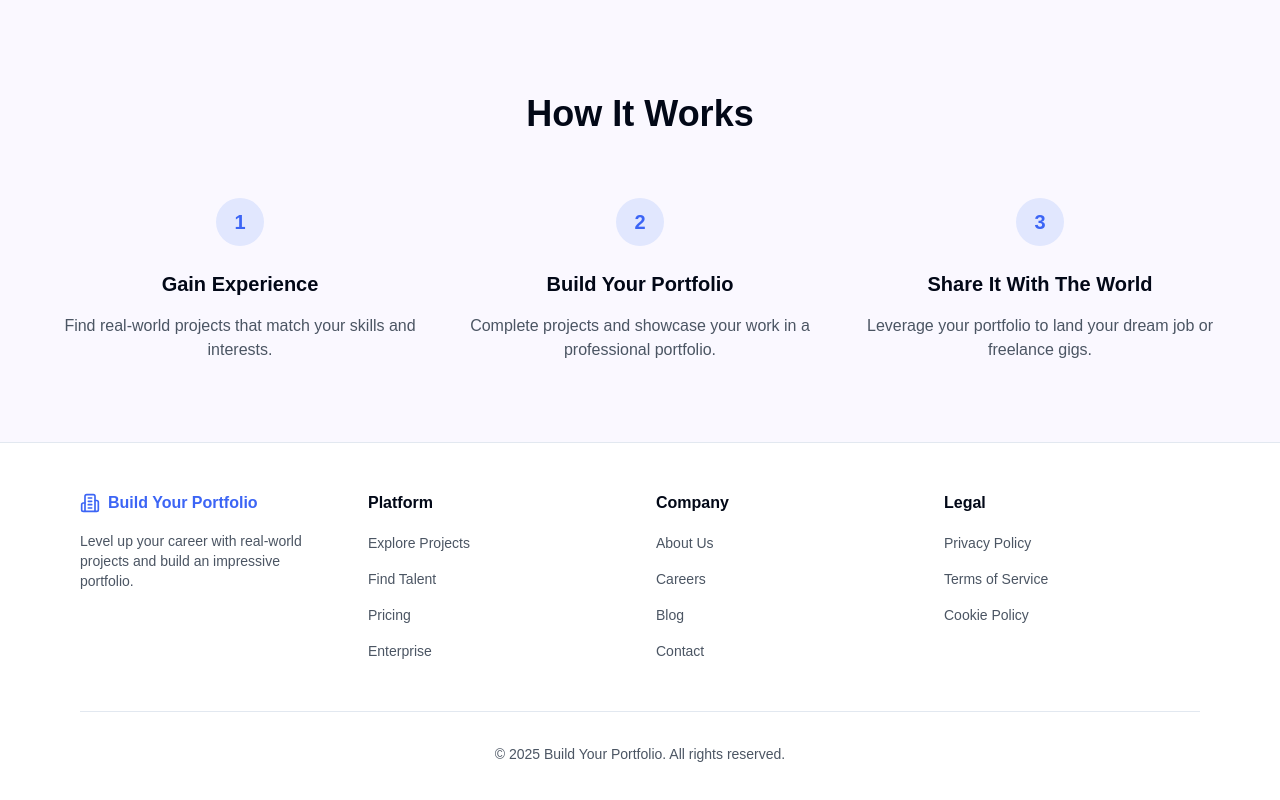
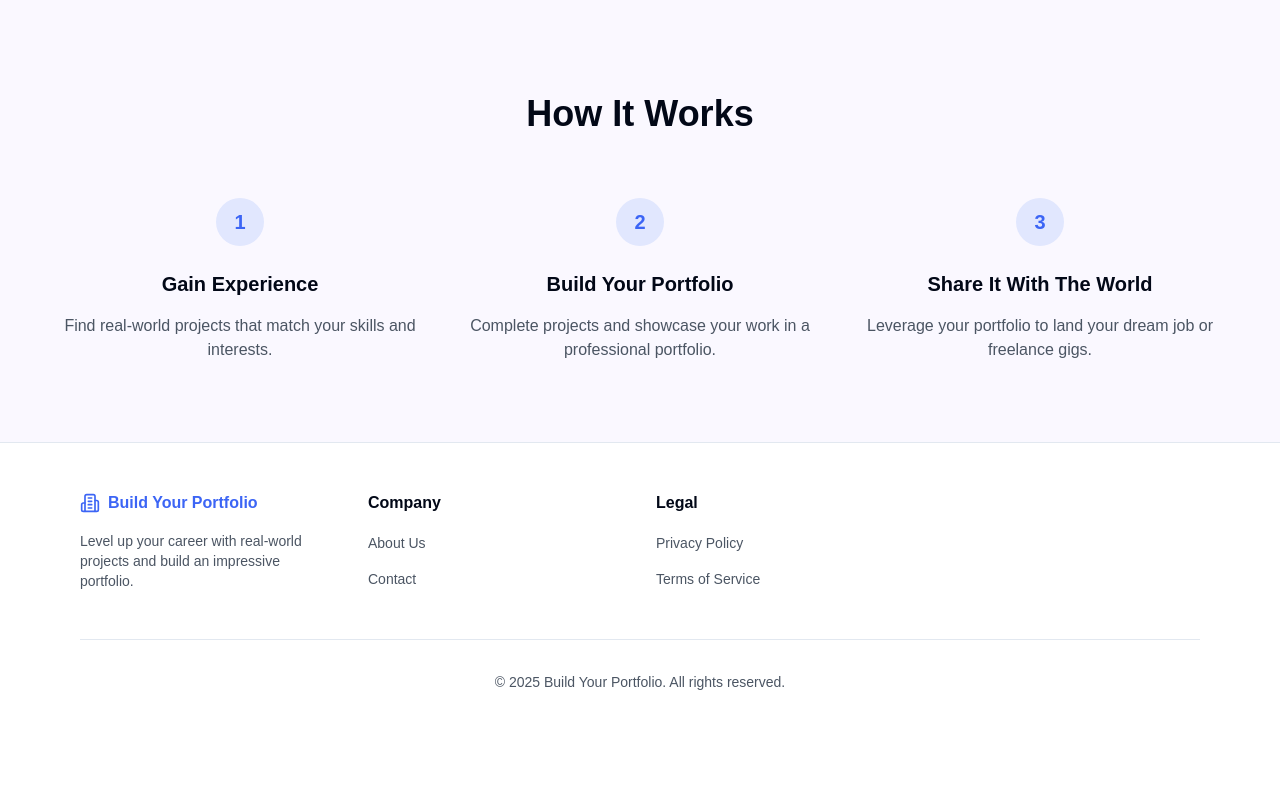
Before and after one commit to Fillorie-portfolio-builder/pb-frontend, a Next.js app: page / in a window 1280 px wide. Shown: the part 548-1348 px from the top of the page. After the commit the page ends 1288 px from the top, so only its background shows below. Built offline with nearby package versions, Linux system fonts and the light colour scheme.

Commit message:
Fix - footer

```diff
--- a/src/app/components/Footer.js
+++ b/src/app/components/Footer.js
@@ -20,7 +20,7 @@ export default function Footer(){
                 impressive portfolio.
               </p>
             </div>
-            <div>
+            {/* <div>
               <h3 className="font-semibold mb-4">Platform</h3>
               <ul className="space-y-3">
                 <li>
@@ -56,7 +56,7 @@ export default function Footer(){
                   </Link>
                 </li>
               </ul>
-            </div>
+            </div> */}
             <div>
               <h3 className="font-semibold mb-4">Company</h3>
               <ul className="space-y-3">
@@ -68,7 +68,7 @@ export default function Footer(){
                     About Us
                   </Link>
                 </li>
-                <li>
+                {/* <li>
                   <Link
                     href="/careers"
                     className="text-sm text-gray-600 hover:text-gray-900"
@@ -83,7 +83,7 @@ export default function Footer(){
                   >
                     Blog
                   </Link>
-                </li>
+                </li> */}
                 <li>
                   <Link
                     href="/contact"
@@ -113,14 +113,14 @@ export default function Footer(){
                     Terms of Service
                   </Link>
                 </li>
-                <li>
+                {/* <li>
                   <Link
                     href="/cookies"
                     className="text-sm text-gray-600 hover:text-gray-900"
                   >
                     Cookie Policy
                   </Link>
-                </li>
+                </li> */}
               </ul>
             </div>
           </div>
```
